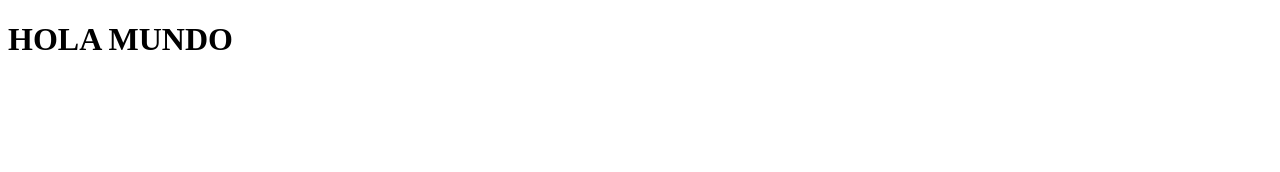
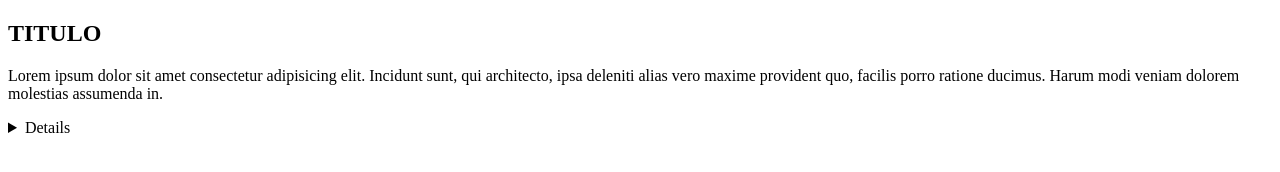
Before and after one commit to lokigram/Javascript-desdecero, a plain HTML site: page index.html in a window 1280 px wide. Drawn offline with Linux system fonts and the light colour scheme.

Commit message:
poniendo titulo a la pagina

```diff
--- a/index.html
+++ b/index.html
@@ -4,10 +4,25 @@
     <meta charset="UTF-8">
     <meta http-equiv="X-UA-Compatible" content="IE=edge">
     <meta name="viewport" content="width=device-width, initial-scale=1.0">
-    <title>Hola Mundo</title>
+    <link rel="stylesheet" href="style.css">
+    <title>JuegoGatoCheviches</title>
 </head>
 <body>
-    <h1>HOLA MUNDO</h1>
+    <header></header>
+    <nav></nav>
+    <main>
+        <article>
+            <h1>TITULO</h1>
+            <section>
+                <p>Lorem ipsum dolor sit amet consectetur adipisicing elit. Incidunt sunt, qui architecto, ipsa deleniti alias vero maxime provident quo, facilis porro ratione ducimus. Harum modi veniam dolorem molestias assumenda in.</p>
+            </section>
+        </article>
+    </main>
+    <aside>
+        <figure></figure>
+        <details></details>
+    </aside>
+    <footer></footer>
     <script src="./script.js"></script>
 </body>
 </html>
```
